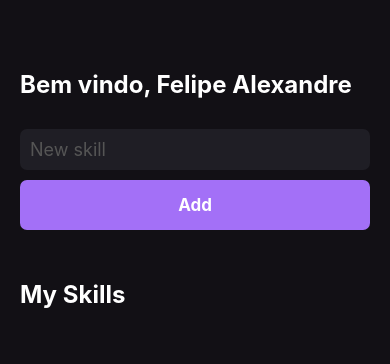
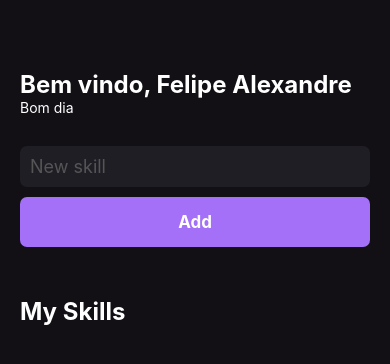
Before and after one commit to fealex95/myskills-rocketseat, a React Native app: screen / in a window 390 px wide. Shown: the top 364 px of the page. Built offline with nearby package versions, Linux system fonts and the light colour scheme.

Commit message:
Finalização - Conceitos Importantes

```diff
--- a/App.js
+++ b/App.js
@@ -1,7 +1,13 @@
 import React from "react";
+import { StatusBar } from "react-native";
 
 import { Home } from './src/pages/Home';
 
 export default function App() {
-  return <Home />
+  return (
+    <>
+    <StatusBar barStyle='light-content' />
+    <Home />
+  </>
+  )
 }
--- a/src/pages/Home.js
+++ b/src/pages/Home.js
@@ -1,4 +1,4 @@
-import React, { useState } from 'react';
+import React, { useState, useEffect } from 'react';
 import {
     View,
     Text,
@@ -16,14 +16,32 @@
 export function Home() {
     const [newSkill, setNewSkill] = useState('');
     const [mySkills, setMySkills] = useState([]);
+    const [greeting, setGreeting] = useState('');
 
     function handleAddNewSkill() {
         setMySkills(oldState => [...oldState, newSkill]);
     }
 
+    useEffect(() => {
+        const currentHour = new Date().getHours();
+
+        if(currentHour < 12){
+            setGreeting("Bom dia")
+        }else if (currentHour >= 12 && currentHour < 18){
+            setGreeting("Boa tarde")
+        }else{
+            setGreeting("Boa noite")
+        }
+
+    }, [])
+
     return (
         <View style={styles.container}>
             <Text style={styles.title}>Bem vindo, Felipe Alexandre</Text>
+
+            <Text style={styles.greetings}>
+                { greeting }
+            </Text>
 
             <TextInput
                 style={styles.input}
@@ -37,6 +55,8 @@
             <Text style={[styles.title, { marginVertical: 50 }]}>
                 My Skills
             </Text>
+
+
 
             <FlatList
                 data={mySkills}
@@ -71,5 +91,8 @@
         borderRadius: 7
     },
 
+    greetings:{
+        color: '#fff',
+    }
 
 })
```
Also changed, not shown: 1 other file (tests, documents, lock files or other folders).
